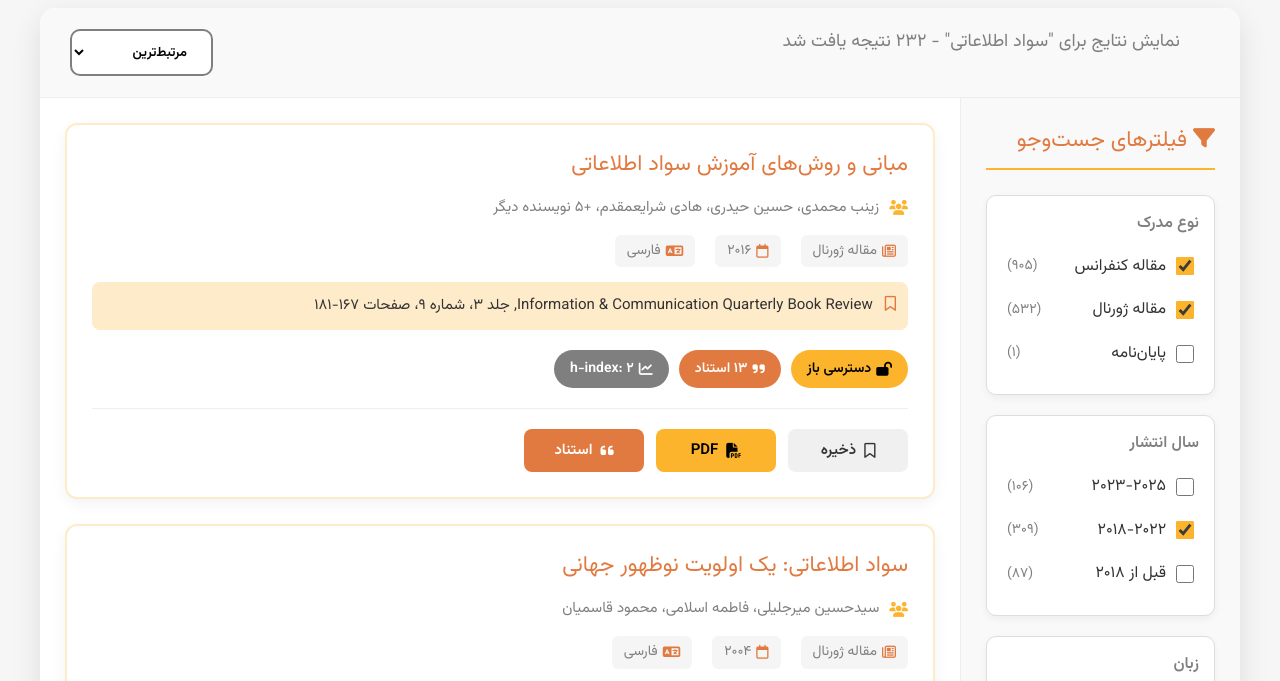
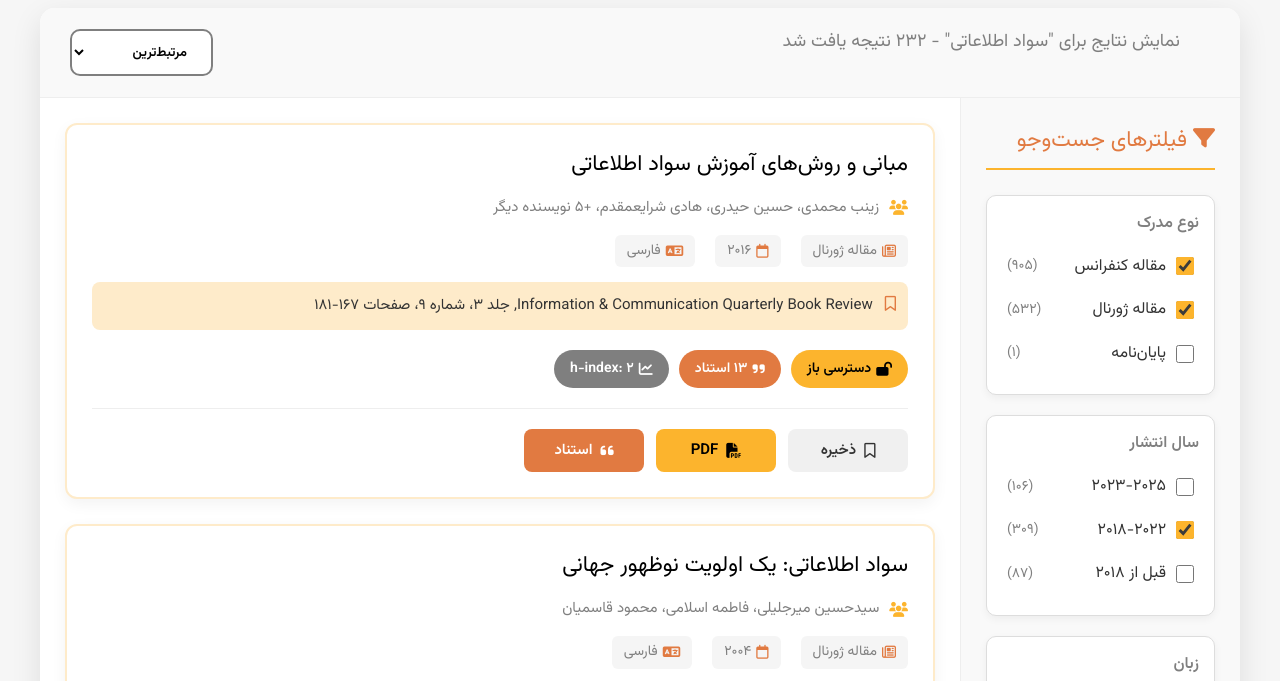
Before and after one commit to SciExplore-2025/resultpage, a plain HTML site: page index.html in a window 1280 px wide. Shown: the part 82-763 px from the top of the page. Drawn offline with Linux system fonts and the light colour scheme.

Commit message:
Update index.html

```diff
--- a/index.html
+++ b/index.html
@@ -278,7 +278,7 @@
         }
 
         .paper-title {
-            color: #E17A41;
+            color: #000000;
             font-size: 22px;
             margin-bottom: 15px;
             line-height: 1.4;
```
